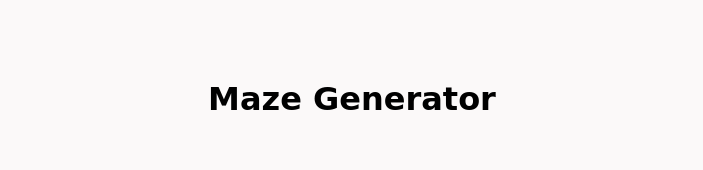
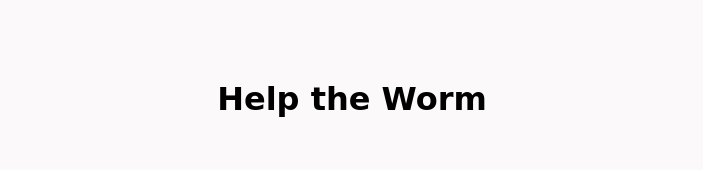
Before and after one commit to projeto-de-algoritmos/Grafos2_HelpTheWorm, a plain HTML site: page index.html in a window 1280 px wide. Shown: the top 170 px of the page, without its empty margins (288-991 px from the left). Drawn offline with Linux system fonts and the light colour scheme; a web font is replaced by a local one.

Commit message:
style: changing maze title

```diff
--- a/index.html
+++ b/index.html
@@ -10,7 +10,7 @@
   </head>
   <body>
 
-    <h1 class="title">Maze Generator</h1>
+    <h1 class="title">Help the Worm</h1>
 
     <div class="complete">
       <h3>Maze Completed.</h3>
```
